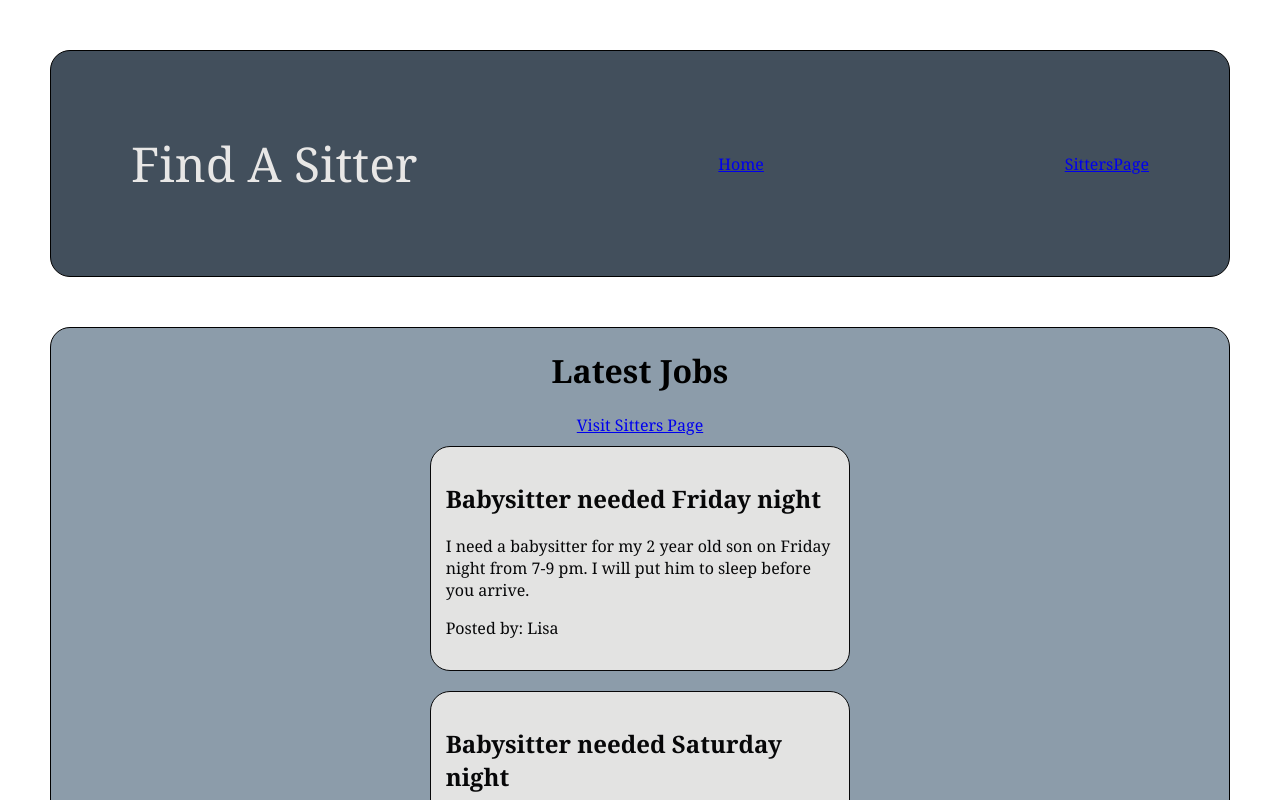
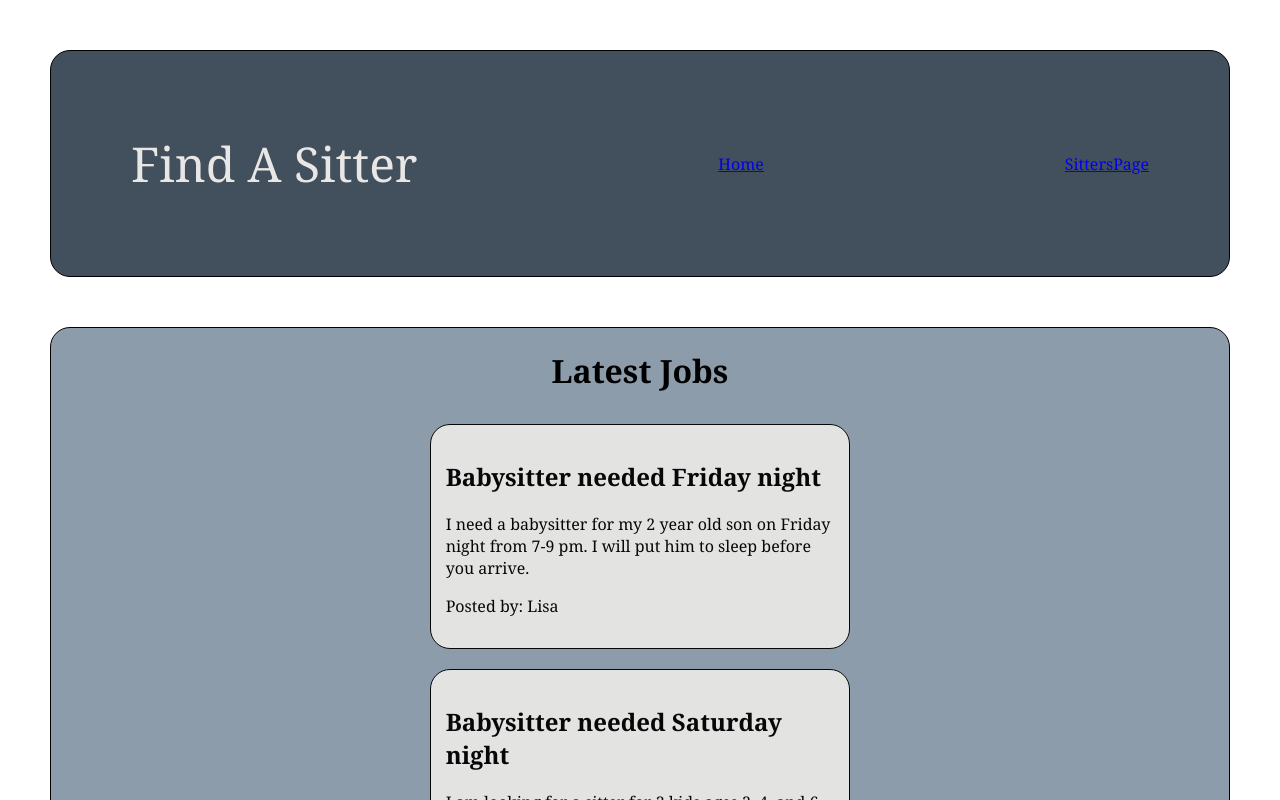
Before and after one commit to Lwalsh2022/Find-My-Sitter, a React (Create React App) app in the folder client/: page / in a window 1280 px wide. Shown: the top 800 px of the page. Built offline with nearby package versions, Linux system fonts and the light colour scheme.

Commit message:
some change to landing page

```diff
--- a/client/src/components/LandingPage.js
+++ b/client/src/components/LandingPage.js
@@ -52,7 +52,7 @@ const LandingPage = () => {
 
       <div id='posts'>
         <h1> Latest Jobs </h1>
-        <Link to={{pathname: `/sitters`, data: currentPosts }}>Visit Sitters Page</Link>
+        {/* <Link to={{pathname: `/sitters`, data: currentPosts }}>Visit Sitters Page</Link> */}
         {currentPosts.map((post) => (
           <div className='singlePost'>
             <h2>{post.title}</h2>
```
